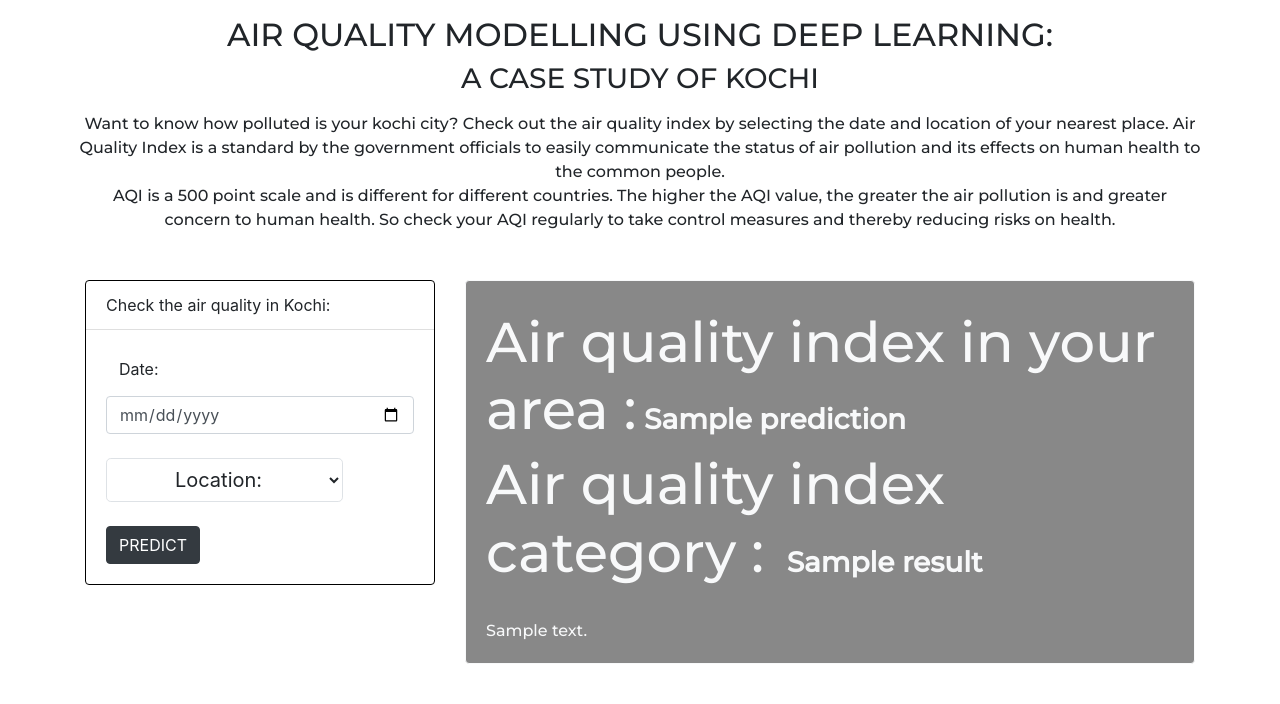
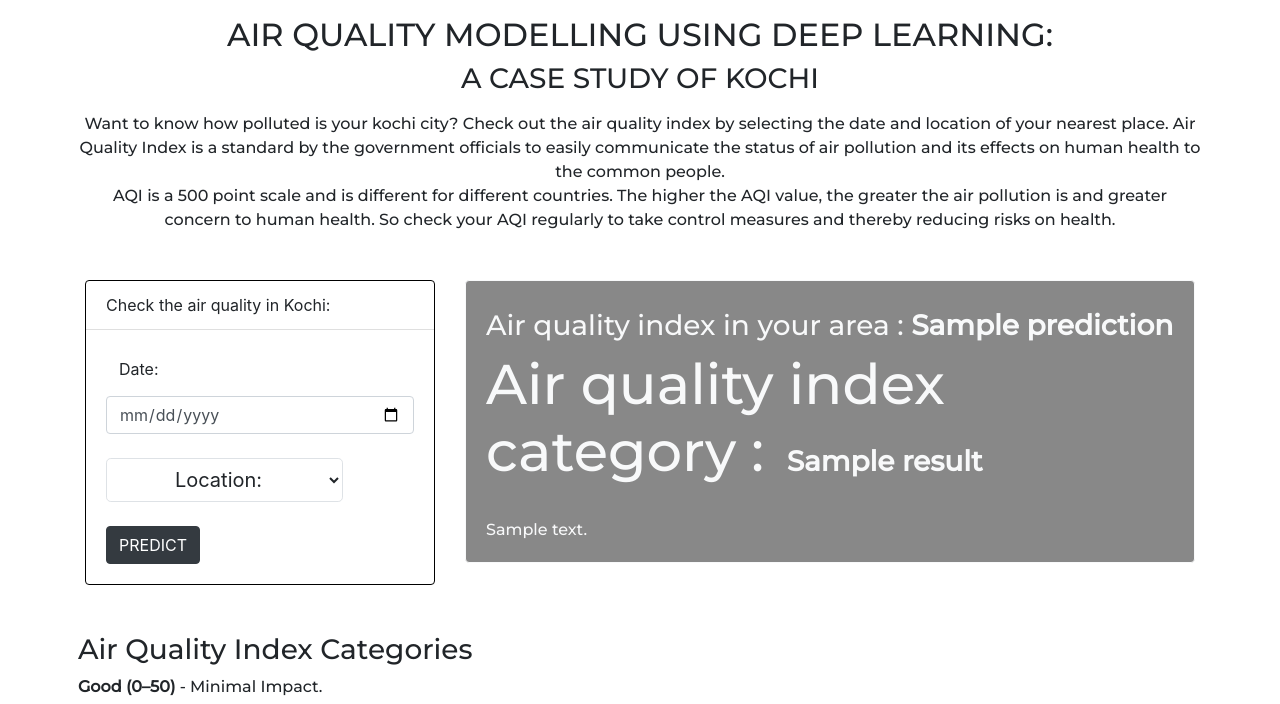
Before and after one commit to Kirang96/Air-quality-prediction, a Flask app: template templates/predict.html in a window 1280 px wide. Shown: the top 704 px of the page. Run offline with Flask 2, Linux system fonts and the light colour scheme; the template is opened without the code that fills it: most values are stand-ins (such as "Sample title", 1, 10 or a date in 2020); parts of the project's set-up code (start-up, migrations or seed data) failed here and were passed over.

Commit message:
Update predict.html

```diff
--- a/templates/predict.html
+++ b/templates/predict.html
@@ -90,11 +90,11 @@
             <div class="col result_card">
                 <div class="card border-light" style="background-color: {{ color }};">
                     <div class="card-body">
-                        <h3 class="head text-light mt-2"><span class="small">Air quality index in your area :</span>&nbsp;<strong>{{ prediction }}</strong></h3>
+                        <h3 class="head text-light mt-2">Air quality index in your area :&nbsp;<strong>{{ prediction }}</strong></h3>
                             <h3 class="head text-light"><span class="small">Air quality index category : </span>&nbsp;<strong>{{result}}</strong></h3>
                             <br>
                             <p1 class="text text-center text-light">{% autoescape false %} {{ text }} {% endautoescape %}
-</p1>
+                        </p1>
                     </div>
                 </div>
             </div>
```
